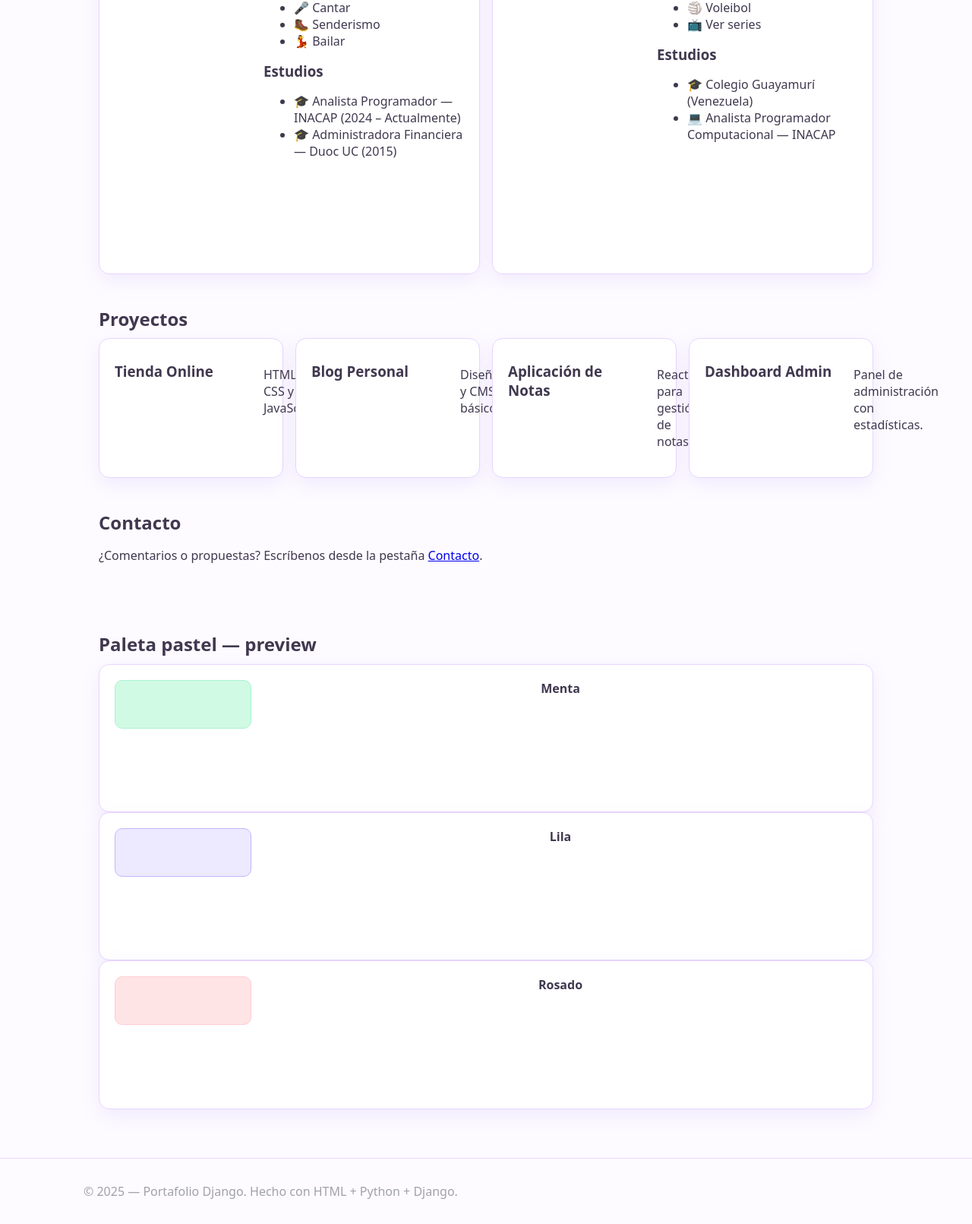
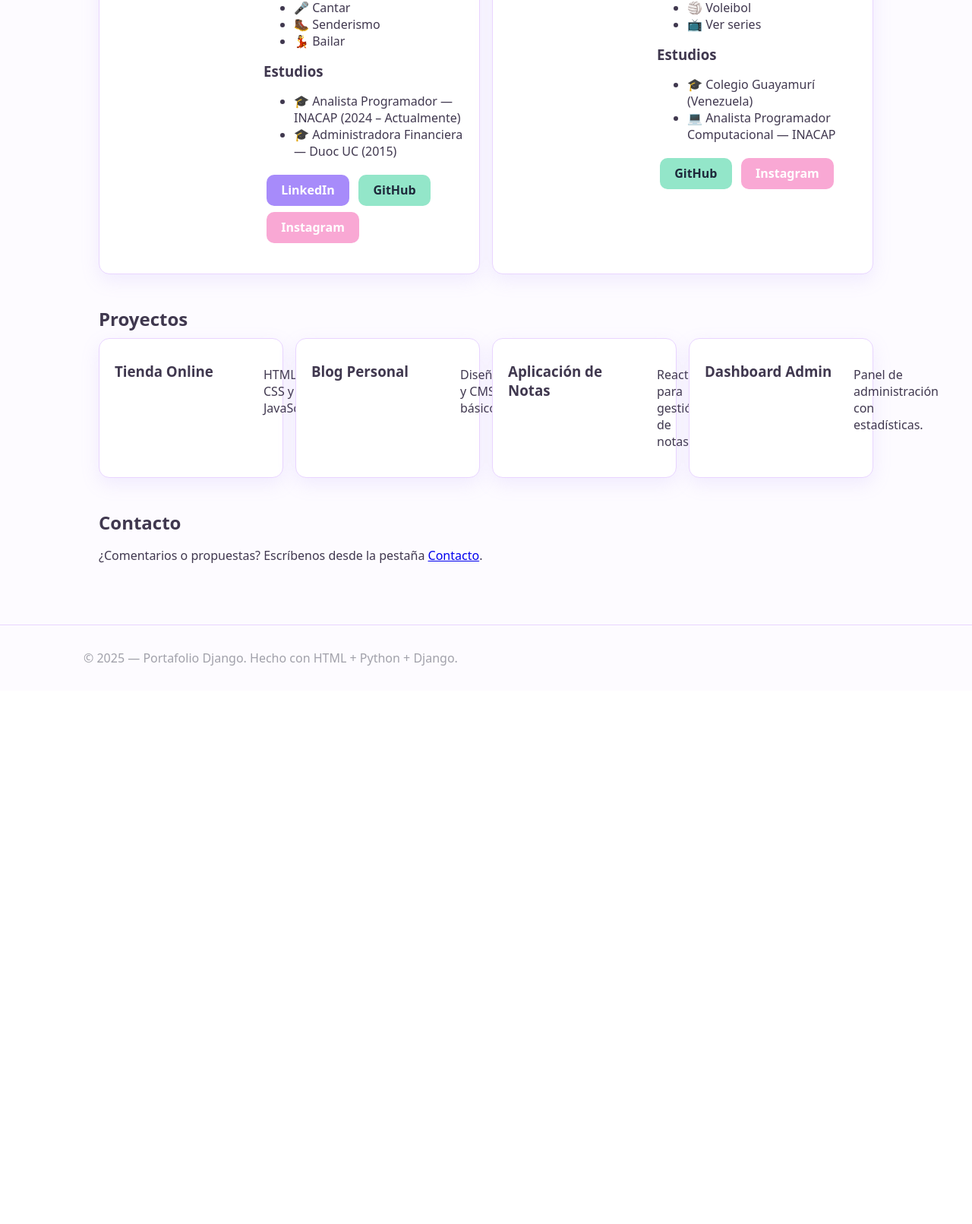
Before and after one commit to CarolMarcel/proyecto_django, a Django app: page / in a window 1280 px wide. Shown: the part 457-2068 px from the top of the page at 76% size. After the commit the page ends 1333 px from the top, so only its background shows below. Run offline with Django 5.2, Linux system fonts and the light colour scheme.

Commit message:
Modificación style.css y en home.html

```diff
--- a/portafolio/static/portafolio/style.css
+++ b/portafolio/static/portafolio/style.css
@@ -1,35 +1,39 @@
-/* Tema pastel claro por defecto */
+/* Claro por defecto */
 :root {
-  --bg: #fdfbff;         /* Fondo muy claro lila */
-  --card: #ffffff;       /* Tarjetas blancas */
-  --muted: #a1a1aa;      /* Texto gris suave */
-  --fg: #40384f;         /* Texto principal lila oscuro */
-  --acc: #a78bfa;        /* Acento lila pastel */
+  --bg: #fdfbff;         /* fondo lila muy claro */
+  --card: #ffffff;       /* tarjetas */
+  --muted: #a1a1aa;      /* texto secundario */
+  --fg: #40384f;         /* texto principal */
+  --acc: #a78bfa;        /* acento lila pastel */
 
   --border: #e9d5ff;
-  --shadow: 0 8px 24px rgba(167, 139, 250, 0.15);
+  --shadow: 0 8px 24px rgba(167,139,250,.15);
+
+  /* variantes pastel (¡ahora también en light!) */
+  --acc-lila:   #a78bfa;
+  --acc-menta:  #93e6c9;
+  --acc-rosado: #f9a8d4;
 }
 
-/* Tema pastel oscuro automático si el sistema es dark */
+/* Oscuro automático si el sistema está en dark (cuando no usas toggle) */
 @media (prefers-color-scheme: dark) {
   :root {
     --bg: #2a2a3c;
     --card: #3a3a4d;
     --muted: #cbd5e1;
     --fg: #f5f3ff;
-    --acc: #93e6c9;       /* menta pastel */
+    --acc: #93e6c9; /* menta pastel */
 
     --border: #475569;
-    --shadow: 0 10px 30px rgba(0, 0, 0, .3);
+    --shadow: 0 10px 30px rgba(0,0,0,.3);
 
-    /* ... tus colores base */
-  --acc-lila: #a78bfa;
-  --acc-menta: #93e6c9;
-  --acc-rosado: #f9a8d4;
+    --acc-lila:   #c4b5fd;
+    --acc-menta:  #a7f3d0;
+    --acc-rosado: #fecdd3;
   }
 }
 
-/* Overrides para el toggle manual */
+/* Overrides por toggle manual (estos mandan) */
 :root[data-theme="light"] {
   --bg: #fdfbff;
   --card: #ffffff;
@@ -88,15 +96,9 @@ h1, h2, h3 { margin: .6rem 0; }
   border-bottom: 1px solid var(--border);
 }
 
-:root[data-theme="dark"] .site-header {
-  background: rgba(15,23,42,.7);
-}
-
-@media (prefers-color-scheme: dark) {
-  .site-header {
-    background: rgba(15,23,42,.7);
-  }
-}
+:root[data-theme="dark"]
+.site-header {
+  background: rgba(15,23,42,.7); }
 
 .site-header .brand { margin: 0; font-weight: 700; }
 .site-header .header-row { display: flex; align-items: center; justify-content: space-between; gap: 1rem; }
@@ -217,41 +197,31 @@ h1, h2, h3 { margin: .6rem 0; }
   font-weight: 600;
   text-decoration: none;
   color: #fff;
-  transition: background .2s ease, transform .05s ease;
-  margin: 0.25rem;
+  transition: background .2s ease, transform .05s ease, box-shadow .2s ease;
+  margin: .25rem;
   cursor: pointer;
 }
 
 /* Variantes pastel */
-.btn-lila {
-  background: var(--acc-lila);
-}
-.btn-lila:hover { background: #8b5cf6; }
+.btn-lila   { background: var(--acc-lila); }
+.btn-lila:hover   { background: #8b5cf6; }
 
-.btn-menta {
-  background: var(--acc-menta);
-  color: #1e293b; /* mejor contraste */
-}
-.btn-menta:hover { background: #6ee7b7; }
+.btn-menta  { background: var(--acc-menta); color: #1e293b; }
+.btn-menta:hover  { background: #6ee7b7; }
 
-.btn-rosado {
-  background: var(--acc-rosado);
-}
+.btn-rosado { background: var(--acc-rosado); }
 .btn-rosado:hover { background: #f472b6; }
 
-/* Efecto al hacer click */
-.btn:active {
-  transform: translateY(1px);
+/* Efecto clic */
+.btn:active { transform: translateY(1px); }
+
+/* Anillo de accesibilidad */
+a:focus-visible, .btn:focus-visible, button:focus-visible, input:focus-visible, textarea:focus-visible {
+  outline: none;
+  box-shadow: 0 0 0 3px color-mix(in srgb, var(--acc) 35%, transparent);
 }
 
-/* Footer */
-.site-footer {
-  border-top: 1px solid var(--border);
-  margin-top: 2rem;
-  color: var(--muted);
-}
-
-/* ========== FORMULARIOS ========== */
+/* FORMULARIOS */
 form label { display: block; margin: 8px 0 4px; }
 
 input[type="text"],
--- a/portafolio/templates/portafolio/home.html
+++ b/portafolio/templates/portafolio/home.html
@@ -35,9 +35,9 @@
         </ul>
 
         <p>
-          <a class="btn" href="https://www.linkedin.com/in/carol-grace-marcel-vega" target="_blank">LinkedIn</a>
-          <a class="btn" href="https://www.github.com/CarolMarcel" target="_blank">GitHub</a>
-          <a class="btn" href="https://www.instagram.com/carolmarcelvega?igsh=MWNsamdlb3VhcTh5Zw==" target="_blank">Instagram</a>
+          <a class="btn btn-lila" href="https://www.linkedin.com/in/carol-grace-marcel-vega" target="_blank">LinkedIn</a>
+          <a class="btn btn-menta" href="https://www.github.com/CarolMarcel" target="_blank">GitHub</a>
+          <a class="btn btn-rosado" href="https://www.instagram.com/carolmarcelvega?igsh=MWNsamdlb3VhcTh5Zw==" target="_blank">Instagram</a>
         </p>
       </div>
     </article>
@@ -69,8 +69,8 @@
         </ul>
 
         <p>
-          <a class="btn" href="https://github.com/DanielaLandaeta00" target="_blank">GitHub</a>
-          <a class="btn" href="https://www.instagram.com/danielaelandaeta?igsh=MTA4ZjVwejgyNHdy&utm_source=qr" target="_blank">Instagram</a>
+          <a class="btn btn-menta" href="https://github.com/DanielaLandaeta00" target="_blank">GitHub</a>
+          <a class="btn btn-rosado" href="https://www.instagram.com/danielaelandaeta?igsh=MTA4ZjVwejgyNHdy&utm_source=qr" target="_blank">Instagram</a>
         </p>
       </div>
     </article>
@@ -94,32 +94,6 @@
   <p>¿Comentarios o propuestas? Escríbenos desde la pestaña <a href="{% url 'contacto' %}">Contacto</a>.</p>
 </section>
 
-<!-- (OPCIONAL) PREVIEW PALETA PASTEL -->
-<section class="container" style="margin-top:2rem">
-  <h2>Paleta pastel — preview</h2>
-  <div class="grid" style="grid-template-columns:repeat(auto-fit,minmax(220px,1fr));gap:1rem">
-    <div class="card" style="text-align:center">
-      <div style="height:64px;border-radius:10px;background:#d1fae5;border:1px solid #a7f3d0;margin-bottom:.75rem"></div>
-      <strong>Menta</strong>
-      <div style="margin-top:.75rem">
-        <a class="btn btn-mint" href="#sobre">Ejemplo botón</a>
-      </div>
-    </div>
-    <div class="card" style="text-align:center">
-      <div style="height:64px;border-radius:10px;background:#ede9fe;border:1px solid #c4b5fd;margin-bottom:.75rem"></div>
-      <strong>Lila</strong>
-      <div style="margin-top:.75rem">
-        <a class="btn btn-lilac" href="#portafolio">Ejemplo botón</a>
-      </div>
-    </div>
-    <div class="card" style="text-align:center">
-      <div style="height:64px;border-radius:10px;background:#ffe4e6;border:1px solid #fecdd3;margin-bottom:.75rem"></div>
-      <strong>Rosado</strong>
-      <div style="margin-top:.75rem">
-        <a class="btn btn-rose" href="{% url 'contacto' %}">Ejemplo botón</a>
-      </div>
-    </div>
-  </div>
-</section>
+
 
 {% endblock %}
```
Also changed, not shown: other parts of portafolio/static/portafolio/style.css (+42 -53 lines).
